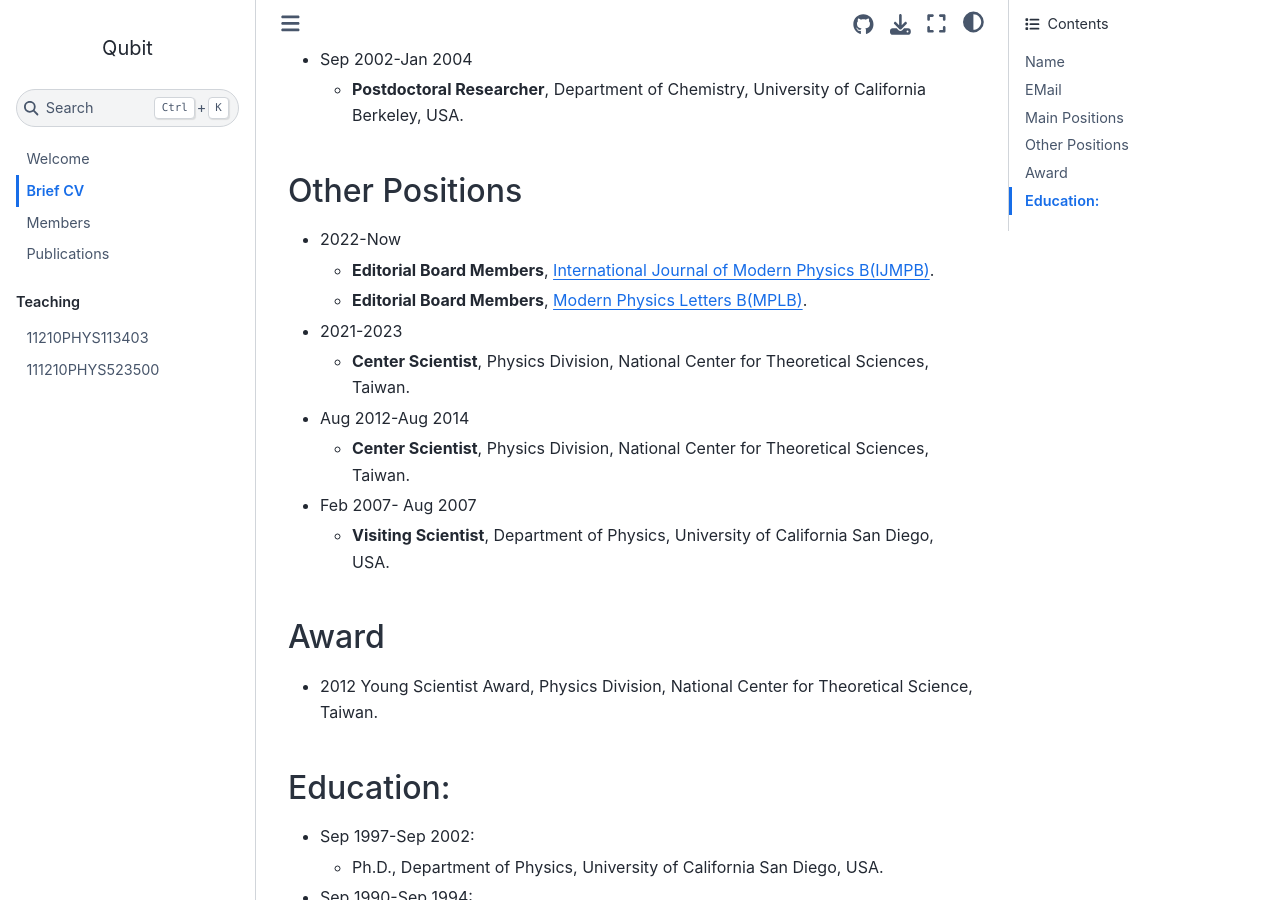
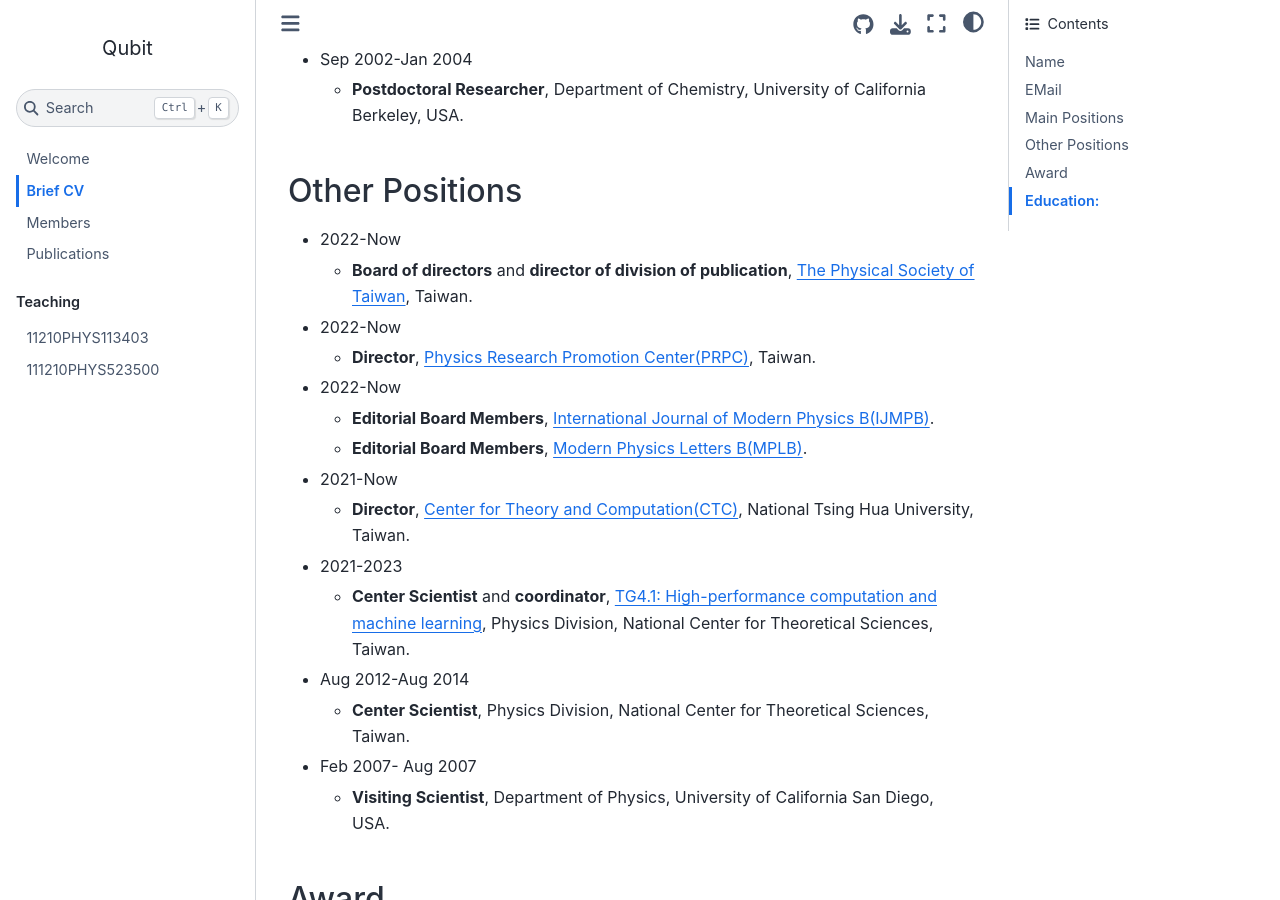
Before and after one commit to pcchen/pcchen.github.io, a Jupyter Book: the page built from cv.md, in a window 1280 px wide and 900 px high, scrolled down 653 px. Built offline with Jupyter Book 1.0.4 settings and Sphinx 7.4.7 and the Sphinx Book theme 1.1.4, drawn with Linux system fonts in a browser that asks for light colours.

Commit message:
update cv

```diff
--- a/cv.md
+++ b/cv.md
@@ -22,11 +22,20 @@
 
 ## Other Positions
 * 2022-Now
+  * **Board of directors** and **director of division of publication**, [The Physical Society of Taiwan](https://www.ps-taiwan.org/en), Taiwan.
+
+* 2022-Now
+  * **Director**, [Physics Research Promotion Center(PRPC)](http://prpc.phys.nthu.edu.tw), Taiwan.
+
+* 2022-Now
   * **Editorial Board Members**, [International Journal of Modern Physics B(IJMPB)](https://www.worldscientific.com/worldscinet/ijmpb).
   * **Editorial Board Members**, [Modern Physics Letters B(MPLB)](https://www.worldscientific.com/worldscinet/mplb).
 
+* 2021-Now
+  * **Director**, [Center for Theory and Computation(CTC)](http://www.ctc.nthu.edu.tw/), National Tsing Hua University, Taiwan.
+
 * 2021-2023
-  * **Center Scientist**, Physics Division, National Center for Theoretical Sciences, Taiwan.
+  * **Center Scientist** and **coordinator**, [TG4.1: High-performance computation and machine learning](https://www.phys.ncts.ntu.edu.tw/en/program/Thematic_Groups/TG4_1), Physics Division, National Center for Theoretical Sciences, Taiwan.
 
 * Aug 2012-Aug 2014
   * **Center Scientist**, Physics Division, National Center for Theoretical Sciences, Taiwan.
```
